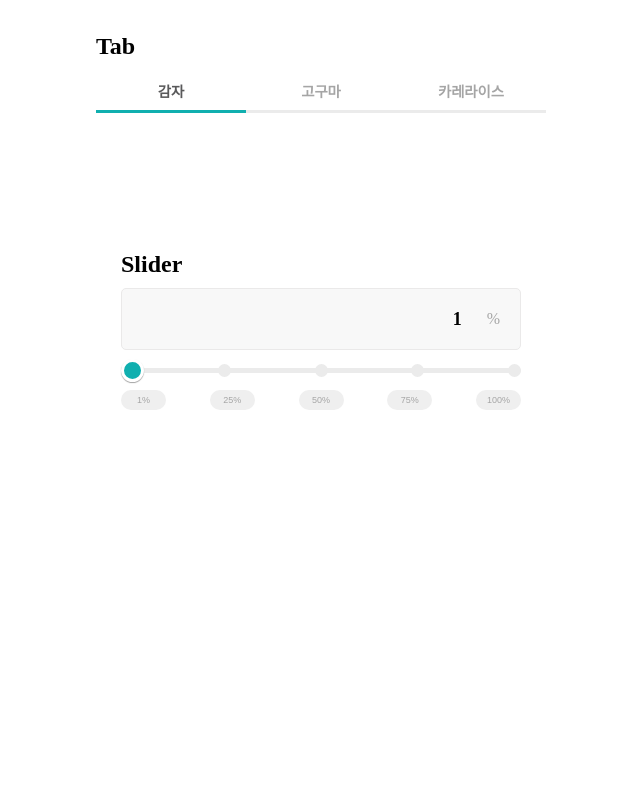
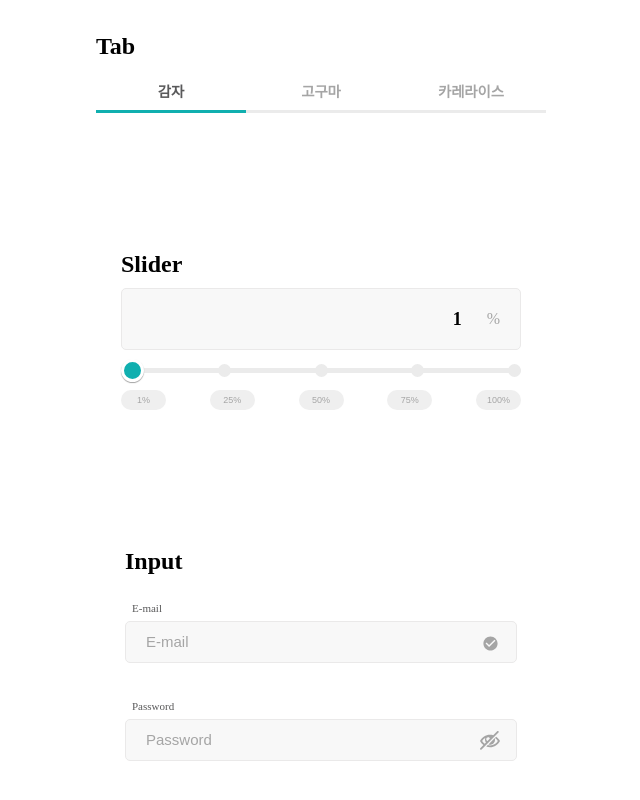
Before and after one commit to HANJISUN/wanted_pre_onboarding, a React (Create React App) app: page / in a window 1280 px wide. Shown: the part 336-1136 px from the top of the page, without its empty margins (319-959 px from the left). Before the commit the page ends 906 px from the top, so only its background shows below. Built offline with nearby package versions, Linux system fonts and the light colour scheme.

Commit message:
feat: Input 기능 추가

```diff
--- a/src/App.jsx
+++ b/src/App.jsx
@@ -2,6 +2,7 @@ import "./App.css";
 import Toggle from "./components/Toggle";
 import Tab from "./components/Tab";
 import Slider from "./components/Slider";
+import Input from "./components/Input";
 
 function App() {
   return (
@@ -13,6 +14,8 @@ function App() {
       <Tab />
       <br />
       <Slider />
+      <br />
+      <Input />
     </div>
   );
 }
--- /dev/null
+++ b/src/components/Input.jsx
@@ -0,0 +1,137 @@
+import React, { useState } from "react";
+import styled from "styled-components";
+import { MdCheckCircle } from "react-icons/md";
+import { ImEye, ImEyeBlocked } from "react-icons/im";
+
+const Input = () => {
+  const [email, setEmail] = useState("");
+  const [errorMessage, setErrorMessage] = useState("");
+  const [isPasswordHide, setIsPasswordHide] = useState(true);
+
+  const validateEmail = email => {
+    return email
+      .toLowerCase()
+      .match(
+        /^(([^<>()[\]\\.,;:\s@"]+(\.[^<>()[\]\\.,;:\s@"]+)*)|(".+"))@((\[[0-9]{1,3}\.[0-9]{1,3}\.[0-9]{1,3}\.[0-9]{1,3}\])|(([a-zA-Z\-0-9]+\.)+[a-zA-Z]{2,}))$/
+      );
+  };
+
+  const isEmailValid = validateEmail(email);
+
+  const handleOnblur = e => {
+    setErrorMessage(isEmailValid ? "" : "Invalid e-mail address.");
+  };
+
+  return (
+    <InputContainer>
+      <h2>Input</h2>
+      <InputBox>
+        <label htmlFor="email">E-mail</label>
+        <input
+          type="email"
+          id="email"
+          placeholder="E-mail"
+          autoComplete="off"
+          value={email}
+          onChange={e => setEmail(e.target.value)}
+          onBlur={handleOnblur}
+        />
+        <div>
+          <i>
+            <MdCheckCircle
+              size="17"
+              color={isEmailValid ? "var(--primary)" : "var(--textSecondary)"}
+            />
+          </i>
+        </div>
+        <span>{errorMessage}</span>
+      </InputBox>
+      <InputBox>
+        <label htmlFor="password">Password</label>
+        <input
+          type={isPasswordHide ? "password" : "text"}
+          id="password"
+          placeholder="Password"
+        />
+        <div>
+          <i
+            id="isPasswordHide"
+            onClick={() => setIsPasswordHide(!isPasswordHide)}
+          >
+            {isPasswordHide ? (
+              <ImEyeBlocked size="20" color="var(--textSecondary)" />
+            ) : (
+              <ImEye size="20" color="var(--primary)" />
+            )}
+          </i>
+        </div>
+      </InputBox>
+    </InputContainer>
+  );
+};
+
+const InputContainer = styled.div`
+  margin: 10px 0;
+
+  h2 {
+    margin-bottom: 20px;
+  }
+`;
+
+const InputBox = styled.div`
+  display: flex;
+  flex-direction: column;
+
+  label {
+    margin: 7px;
+    color: var(--textPrimary);
+    font-size: 11px;
+  }
+
+  input {
+    width: 350px;
+    height: 40px;
+    padding: 0 20px;
+    background-color: var(--inputBackground);
+    border: 1px solid var(--borderPrimary);
+    border-radius: 5px;
+  }
+  input:focus {
+    outline: none;
+    border: 1px solid var(--borderFocus);
+  }
+  input::placeholder {
+    color: var(--textSecondary);
+    font-size: 15px;
+    font-weight: 400;
+  }
+
+  div {
+    position: relative;
+    display: flex;
+    justify-content: center;
+    align-items: center;
+    width: 30px;
+    height: 30px;
+    left: 350px;
+    bottom: 33px;
+  }
+
+  i {
+    margin: 0 auto;
+  }
+
+  span {
+    position: relative;
+    bottom: 20px;
+    left: 5px;
+    font-size: 12px;
+    color: var(--textError);
+  }
+
+  #passwordHidden {
+    cursor: pointer;
+  }
+`;
+
+export default Input;
```
